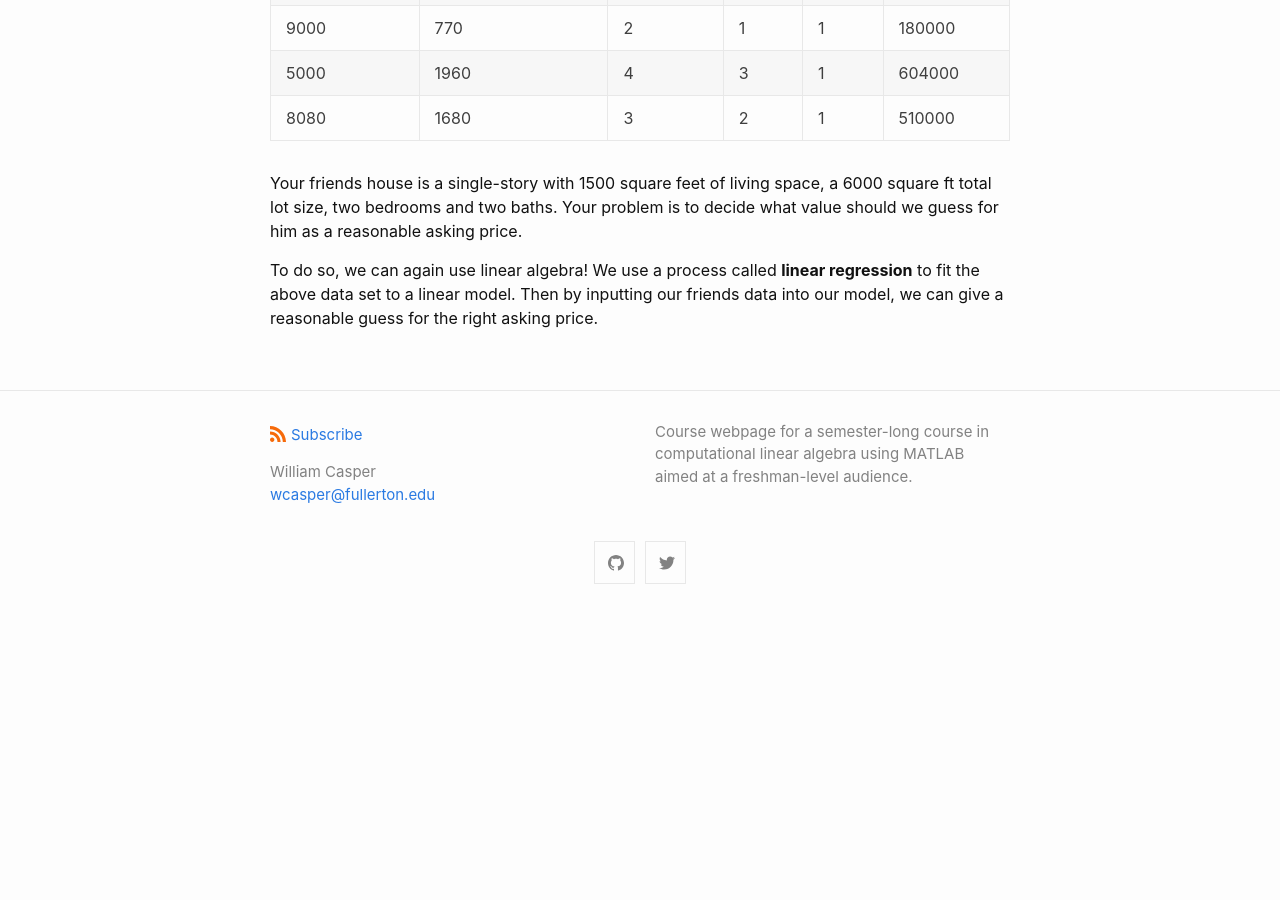
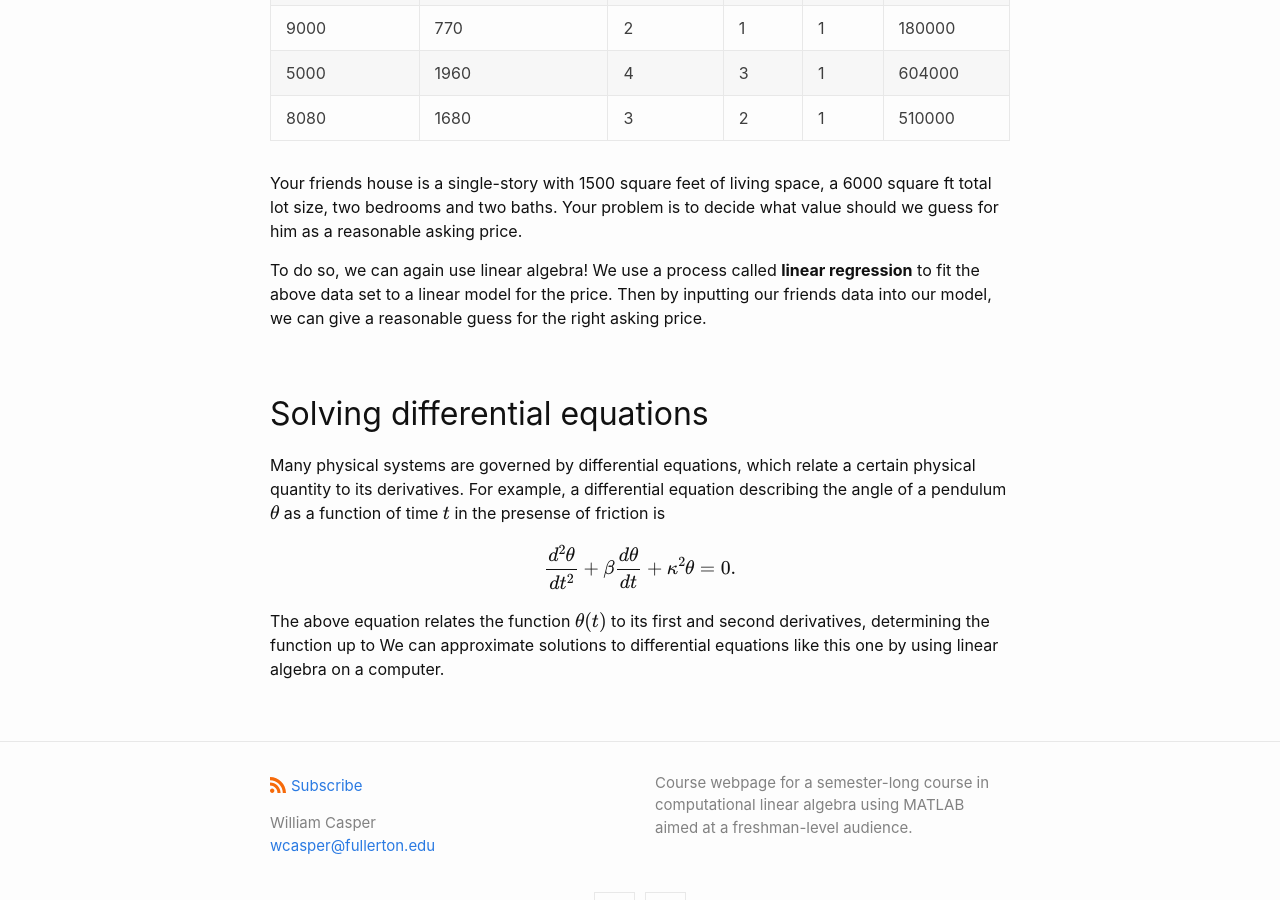
Before and after one commit to wcasper/math107spring2021, a Jekyll site: the page built from extras/example-problems.md, in a window 1280 px wide and 900 px high, scrolled down 2478 px. Built offline with Jekyll 4.4.1, drawn with Linux system fonts in a browser that asks for light colours; before the commit the page ends 3097 px from its top, so only the background shows below that.

Commit message:
added differential equation example

```diff
--- a/extras/example-problems.md
+++ b/extras/example-problems.md
@@ -58,4 +58,13 @@ Your friend owns a house that they want to put on the market to sell and they ne
 
 Your friends house is a single-story with 1500 square feet of living space, a 6000 square ft total lot size, two bedrooms and two baths.  Your problem is to decide what value should we guess for him as a reasonable asking price.
 
-To do so, we can again use linear algebra!  We use a process called **linear regression** to fit the above data set to a linear model.  Then by inputting our friends data into our model, we can give a reasonable guess for the right asking price.
+To do so, we can again use linear algebra!  We use a process called **linear regression** to fit the above data set to a linear model for the price.  Then by inputting our friends data into our model, we can give a reasonable guess for the right asking price.
+
+## Solving differential equations
+Many physical systems are governed by differential equations, which relate a certain physical quantity to its derivatives.
+For example, a differential equation describing the angle of a pendulum $$\theta$$ as a function of time $$t$$ in the presense of friction is
+
+$$\frac{d^2\theta}{dt^2} + \beta\frac{d\theta}{dt} + \kappa^2\theta = 0.$$
+
+The above equation relates the function $$\theta(t)$$ to its first and second derivatives, determining the function up to
+We can approximate solutions to differential equations like this one by using linear algebra on a computer.
```
